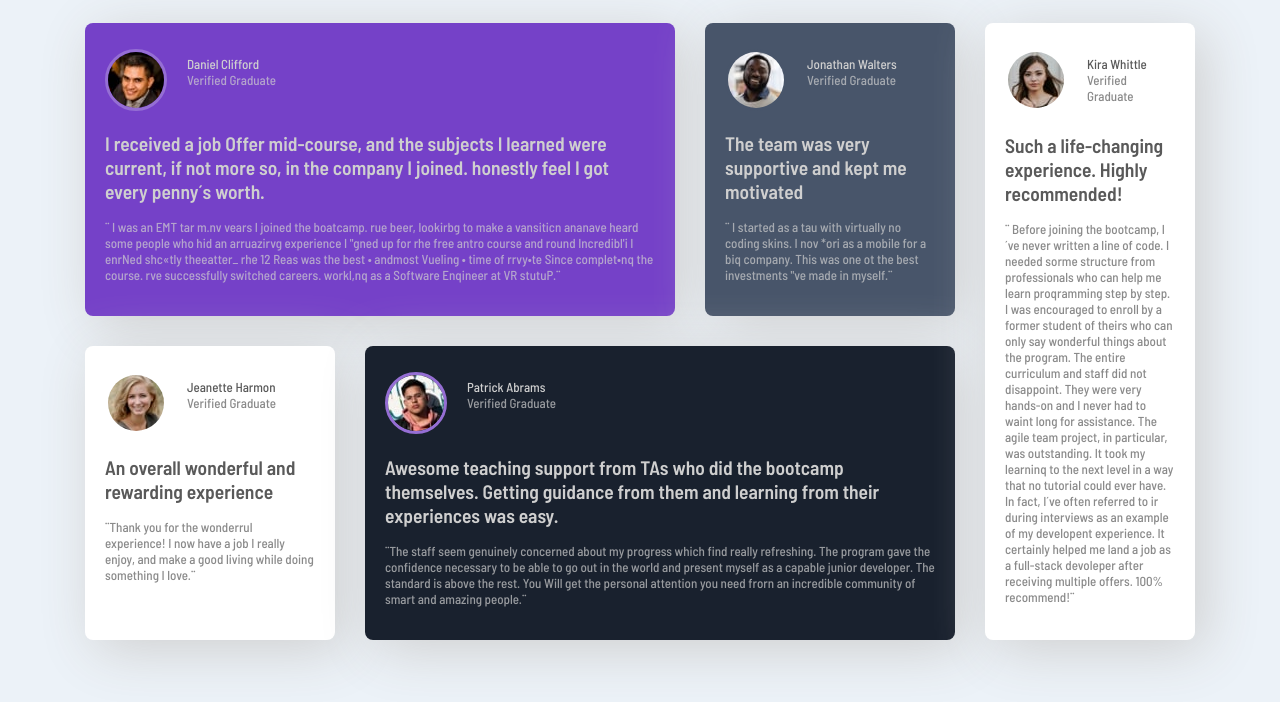
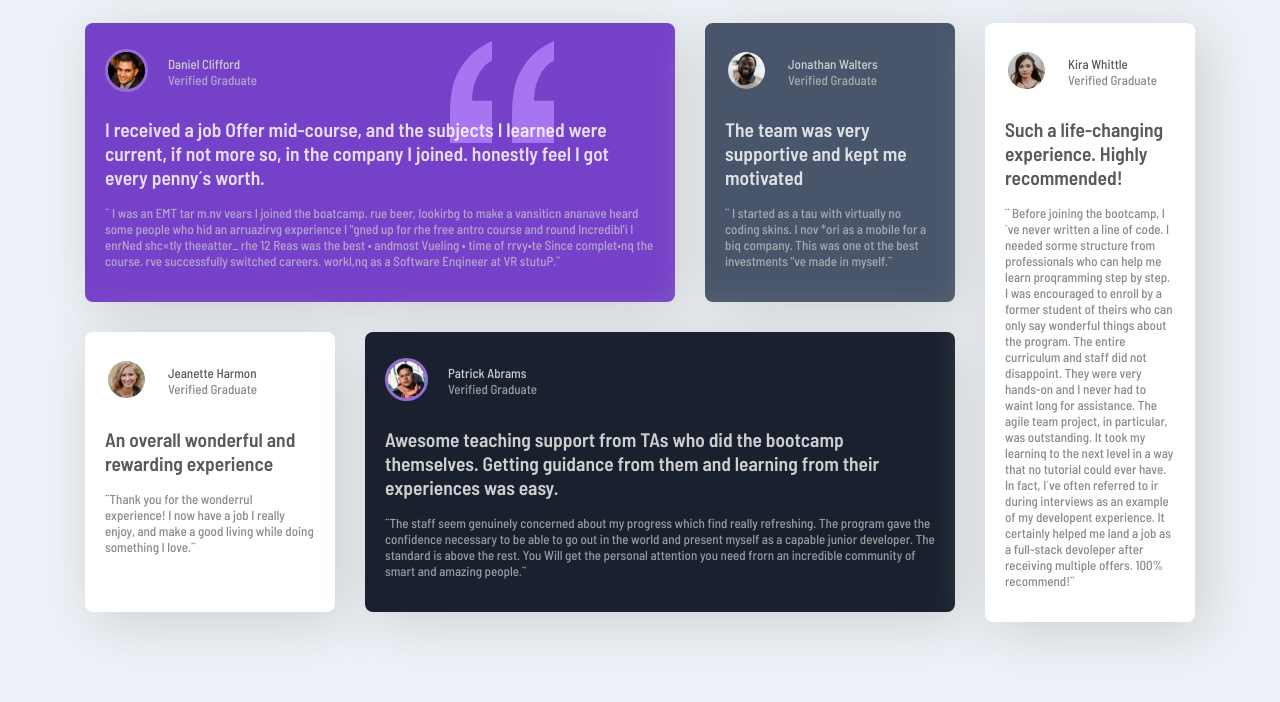
Before and after one commit to JuanPedroNodar/Sprint1, a plain HTML site: page HTML/index.html in a window 1280 px wide. Drawn offline with Linux system fonts and the light colour scheme.

Commit message:
2nd commit with changes

```diff
--- a/CSS/styles.css
+++ b/CSS/styles.css
@@ -28,6 +28,8 @@ img {
     border: 3px solid hsl(263, 54%, 63%);
     border-radius: 50px;
     margin-top: 6px;
+    width: 37px;
+    height: 37px;
 }
 
 dl {
@@ -42,6 +44,10 @@ h2 {
 P {
     font-family: 'Barlow Semi Condensed', sans-serif;
     opacity: 70%;
+}
+
+.whiteHeader {
+    color: rgba(255, 255, 255, 0.822);
 }
 
 .img_ul {
@@ -59,7 +65,9 @@ P {
     border-radius: 8px;
     padding: 20px;
     box-shadow: 10px 10px 55px hsl(0, 0%, 81%);
-    background-image: ;
+    background-image: url(../Main/bg-pattern-quotation.svg);
+    background-repeat: no-repeat;
+    background-position: 75% 10%;
     color: hsl(0, 0%, 81%);
     width: 550px;
 }
--- a/index.html
+++ b/HTML/index.html
@@ -4,7 +4,7 @@
     <meta charset="UTF-8" />
     <meta http-equiv="X-UA-Compatible" content="IE=edge" />
     <meta name="viewport" content="width=device-width, initial-scale=1.0" />
-    <link rel="stylesheet" href="./CSS/styles.css" />
+    <link rel="stylesheet" href="../CSS/styles.css" />
     <link rel="preconnect" href="https://fonts.googleapis.com" />
     <link rel="preconnect" href="https://fonts.gstatic.com" crossorigin />
     <link
@@ -17,7 +17,7 @@
       href="https://fonts.googleapis.com/css2?family=Barlow+Semi+Condensed:wght@500;600&display=swap"
       rel="stylesheet"
     />
-    <title>Document</title>
+    <title>Sprint1</title>
   </head>
 
   <body>
@@ -27,7 +27,10 @@
           <article id="daniel">
             <div class="img_ul">
               <div>
-                <img src="./imágenes/image-daniel.jpg" alt="Profile picture" />
+                <img
+                  src="../Main/profile imgs/image-daniel.jpg"
+                  alt="Profile picture"
+                />
               </div>
               <dl>
                 <dt>Daniel Clifford</dt>
@@ -35,7 +38,7 @@
               </dl>
             </div>
 
-            <h2>
+            <h2 class="whiteHeader">
               I received a job Offer mid-course, and the subjects I learned were
               current, if not more so, in the company I joined. honestly feel I
               got every penny´s worth.
@@ -56,7 +59,7 @@
             <div class="img_ul">
               <div>
                 <img
-                  src="./imágenes/image-jonathan.jpg"
+                  src="../Main/profile imgs/image-jonathan.jpg"
                   alt="Profile picture"
                 />
               </div>
@@ -66,7 +69,9 @@
               </dl>
             </div>
 
-            <h2>The team was very supportive and kept me motivated</h2>
+            <h2 class="whiteHeader">
+              The team was very supportive and kept me motivated
+            </h2>
 
             <p>
               ¨ I started as a tau with virtually no coding skins. I nov *ori as
@@ -81,7 +86,7 @@
             <div class="img_ul">
               <div>
                 <img
-                  src="./imágenes/image-jeanette.jpg"
+                  src="../Main/profile imgs/image-jeanette.jpg"
                   alt="Profile picture"
                 />
               </div>
@@ -102,7 +107,10 @@
           <article id="patrick">
             <div class="img_ul">
               <div>
-                <img src="./imágenes/image-patrick.jpg" alt="Profile picture" />
+                <img
+                  src="../Main/profile imgs/image-patrick.jpg"
+                  alt="Profile picture"
+                />
               </div>
               <dl>
                 <dt>Patrick Abrams</dt>
@@ -132,7 +140,10 @@
         <article id="kira">
           <div class="img_ul">
             <div>
-              <img src="./imágenes/image-kira.jpg" alt="Profile picture" />
+              <img
+                src="../Main/profile imgs/image-kira.jpg"
+                alt="Profile picture"
+              />
             </div>
             <dl>
               <dt>Kira Whittle</dt>
```
Also changed, not shown: Main/Sprint-1-main/Sprint1/testimonials-section/diseño/desktop-design.jpg (renamed from Sprint-1-main/Sprint-1-main/Sprint1/testimonials-section/diseño/desktop-design.jpg), Main/Sprint-1-main/Sprint1/testimonials-section/diseño/desktop-preview.jpg (renamed from Sprint-1-main/Sprint-1-main/Sprint1/testimonials-section/diseño/desktop-preview.jpg), Main/Sprint-1-main/Sprint1/testimonials-section/diseño/mobile-design.jpg (renamed from Sprint-1-main/Sprint-1-main/Sprint1/testimonials-section/diseño/mobile-design.jpg), Main/bg-pattern-quotation.svg (renamed from imágenes/bg-pattern-quotation.svg), Main/bosquejo.png (renamed from Sprint-1-main/bosquejo.png), Main/profile imgs/bg-pattern-quotation.svg (added), Main/profile imgs/favicon-32x32.png (renamed from imágenes/favicon-32x32.png), Main/profile imgs/image-daniel.jpg (renamed from imágenes/image-daniel.jpg), Main/profile imgs/image-jeanette.jpg (renamed from imágenes/image-jeanette.jpg), Main/profile imgs/image-jonathan.jpg (renamed from imágenes/image-jonathan.jpg), Main/profile imgs/image-kira.jpg (renamed from imágenes/image-kira.jpg), Main/profile imgs/image-patrick.jpg (renamed from imágenes/image-patrick.jpg), 8 other files.
